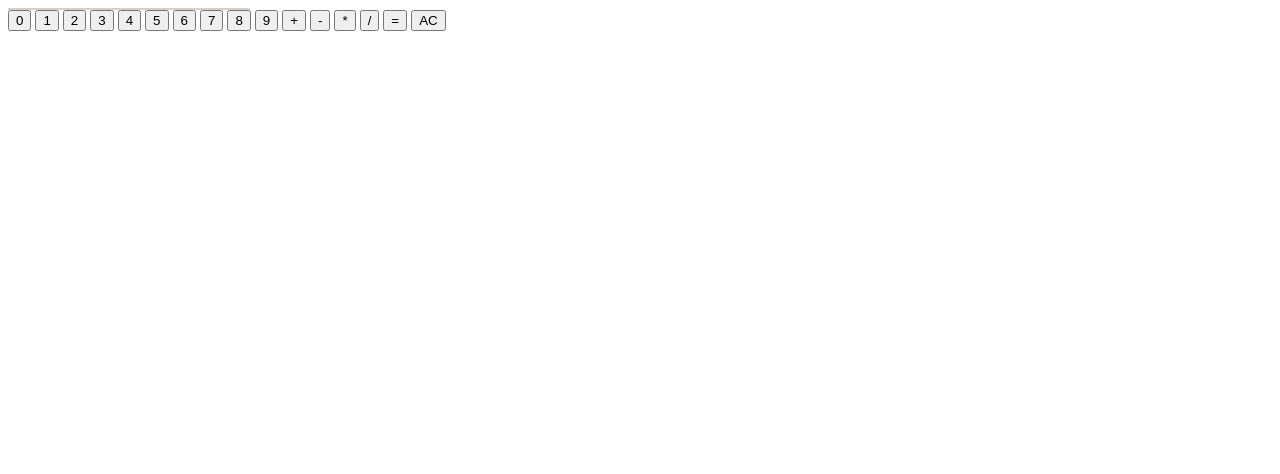
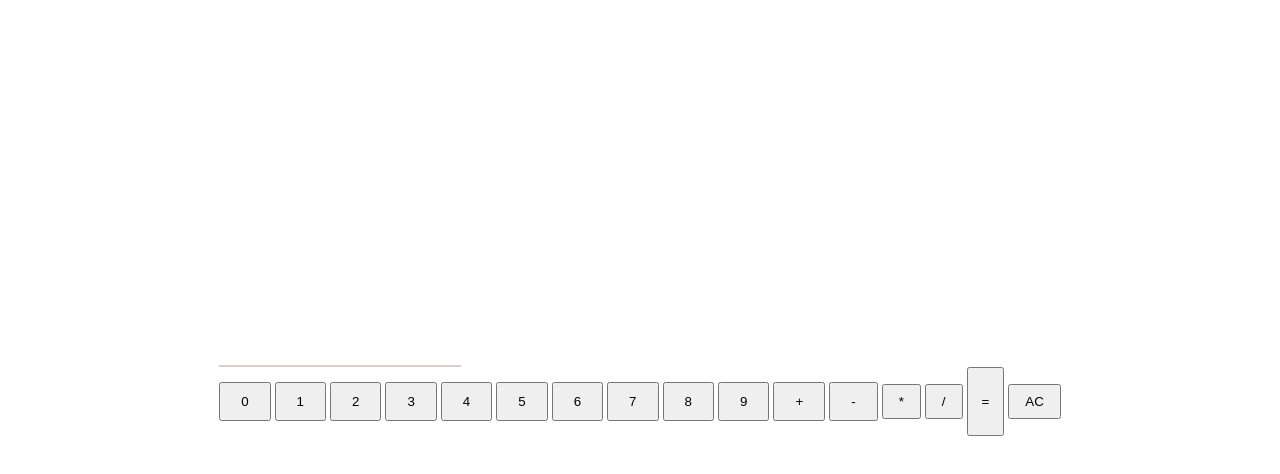
Before and after one commit to alvaromejiaAM/top-calculator, a plain HTML site: page index.html in a window 1280 px wide. Drawn offline with Linux system fonts and the light colour scheme.

Commit message:
Add styles to container

```diff
--- a/css/styles.css
+++ b/css/styles.css
@@ -1,4 +1,24 @@
+body, html{
+  display: flex;
+  justify-content: center;
+  align-items: center;
+  height: 100%;
+}
+
+
 .output{
   border: 1px solid rgb(220, 204, 204);
   width: 240px;
 }
+
+.numKey, .plus, .minus{
+  padding: 10px 20px;
+}
+
+.multi, .divide, .clear{
+  padding: 8px 15px;
+}
+
+.operate{
+  padding: 25px 13px;
+}
```
